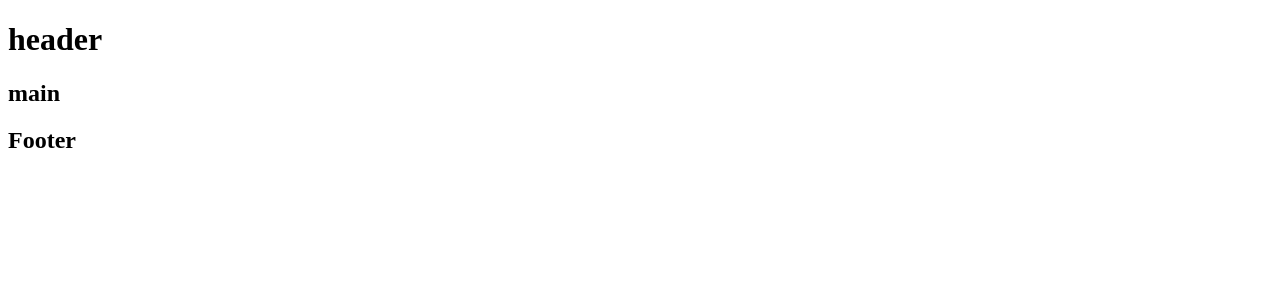
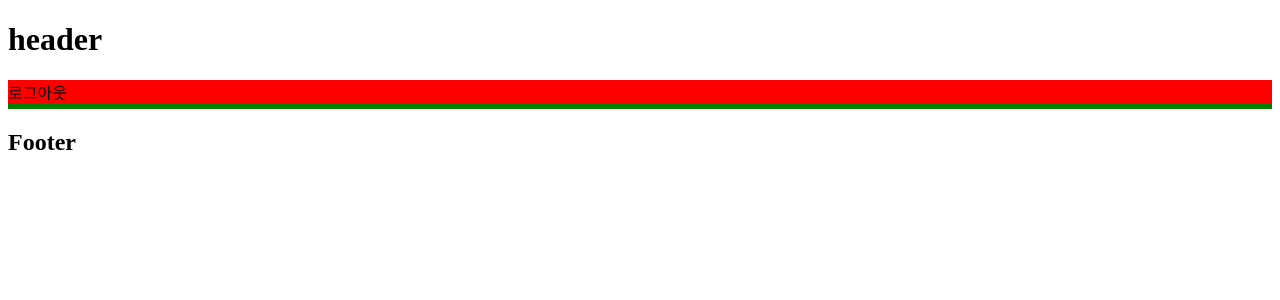
Before and after one commit to hoonjo123/React, a React (Vite) app: page / in a window 1280 px wide. Shown: the top 300 px of the page. Built offline with nearby package versions, Linux system fonts and the light colour scheme.

Commit message:
feat: JSX로 UI 표현하기

```diff
--- /dev/null
+++ b/src/components/Main.css
@@ -0,0 +1,4 @@
+.logout {
+  background-color: red;
+  border-bottom: 5px solid green;
+}
--- a/src/components/Main.jsx
+++ b/src/components/Main.jsx
@@ -1,8 +1,23 @@
+// JSX 주의사항
+// 1. 중괄호 내부에는 자바스크립트 표현식만 넣을 수 있다.
+// 2. 숫자, 문자열, 배열 값만 렌더링 된다. (boolean, null, undefined 와 같은 값은 렌더링 되지 않음)
+// 3. 최상위 태그는 반드시 하나여야만 한다.
+import './Main.css';
+
 const Main = () => {
+  const user = {
+    name: 'hoon',
+    isLogin: true,
+  };
+
   return (
-    <main>
-      <h2>main</h2>
-    </main>
+    <>
+      {user.isLogin ? (
+        <div className="logout">로그아웃</div>
+      ) : (
+        <div>로그인</div>
+      )}
+    </>
   );
 };
 
```
